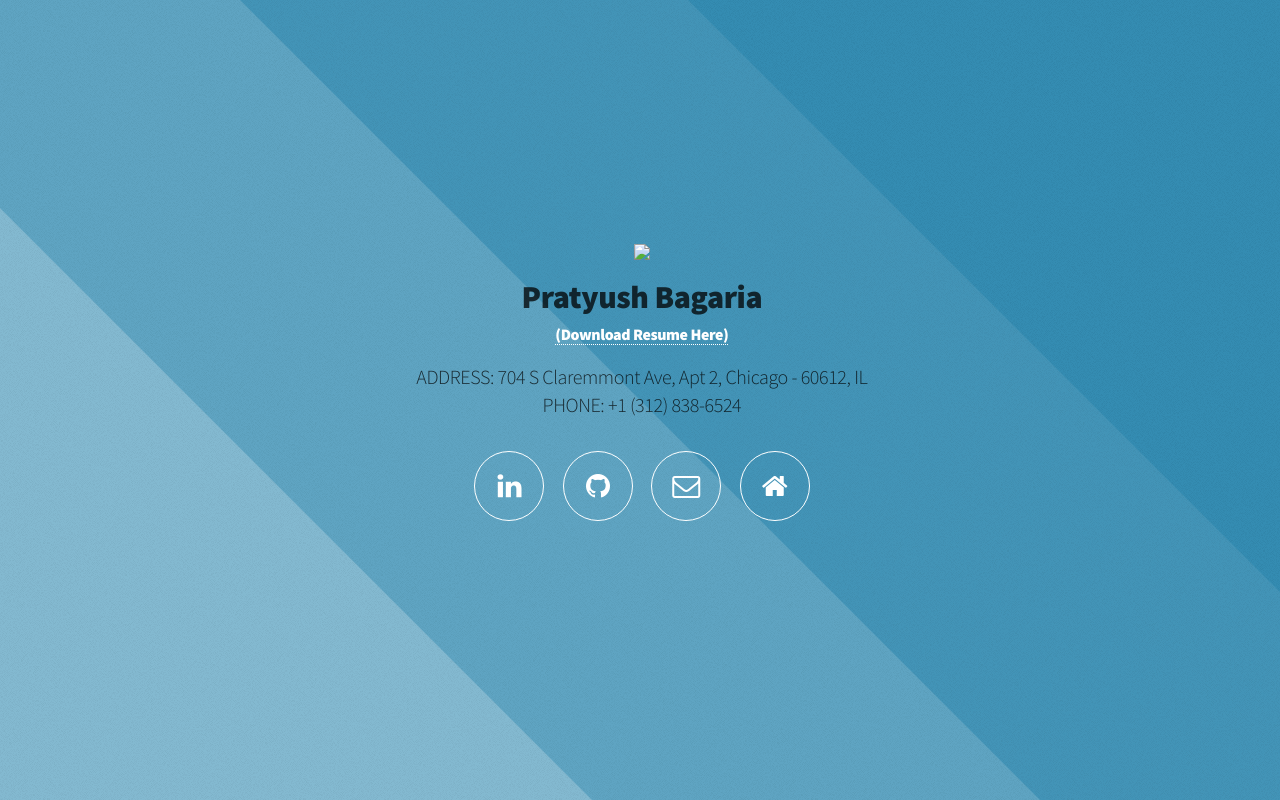
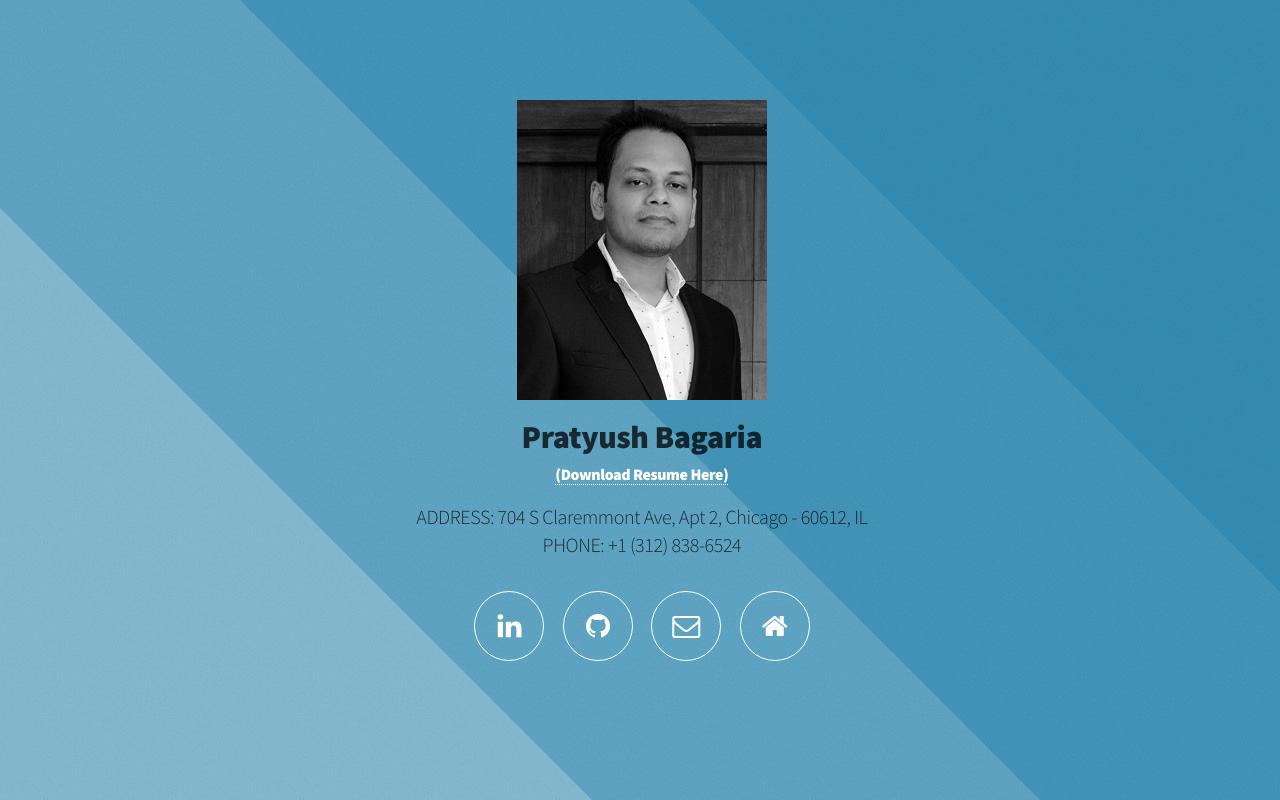
Before and after one commit to prats13bag/prats13bag.github.io, a plain HTML site: page aboutme.html in a window 1280 px wide. Drawn offline with Linux system fonts and the light colour scheme.

Commit message:
final commit

```diff
--- a/aboutme.html
+++ b/aboutme.html
@@ -27,9 +27,9 @@
 
 				<!-- Header -->
 					<header id="header">
-						<img src="css/images/Pratyush.jpg"></img>
+						<img src="https://prats13bag.github.io/Pratyush.jpg"></img>
 						<p><font size="6"><span style="color:black;font-weight:bold">Pratyush Bagaria</span></font></p>
-						<a style="color:white;font-weight:bold" src="Pratyush_Bagaria_Resume.pdf" target="_blank"><span class="label">(Download Resume Here)</a>
+						<a style="color:white;font-weight:bold" src="https://prats13bag.github.io/Pratyush_Bagaria_Resume.pdf" target="_blank"><span class="label">(Download Resume Here)</a>
 						<p><span style="color:black">ADDRESS: 704 S Claremmont Ave, Apt 2, Chicago - 60612, IL
 						<br>PHONE: +1 (312) 838-6524
 						</span></p>
```
